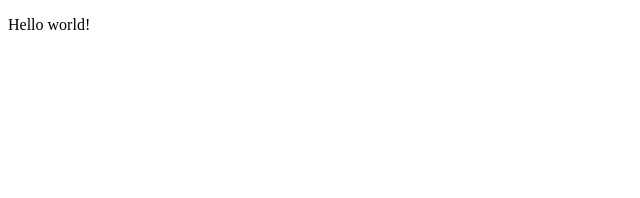
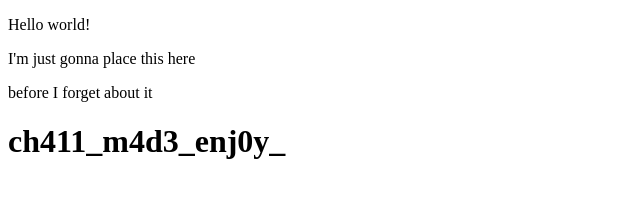
Before and after one commit to codestube/codestube.github.io, a plain HTML site: page index.html in a window 1280 px wide. Shown: the whole page, without its empty margins (0-640 px from the left). Drawn offline with Linux system fonts and the light colour scheme.

Commit message:
updated index.html

```diff
--- a/index.html
+++ b/index.html
@@ -7,5 +7,8 @@
 </head>
 <body>
     <p> Hello world! </p>
+    <p> I'm just gonna place this here </p>
+    <p> before I forget about it </p>
+    <h1> ch411_m4d3_enj0y_ </h1>
 </body>
 </html>
```
